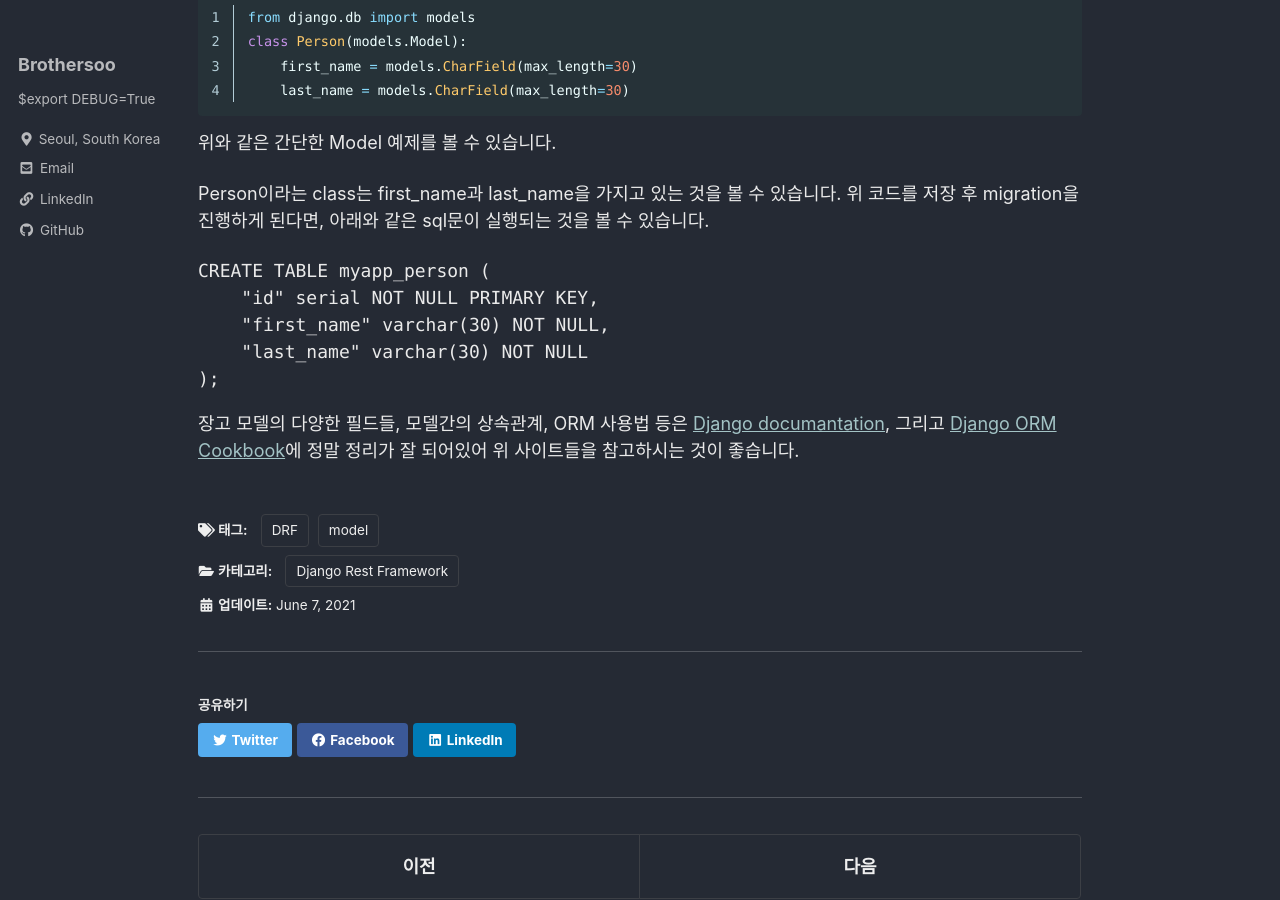
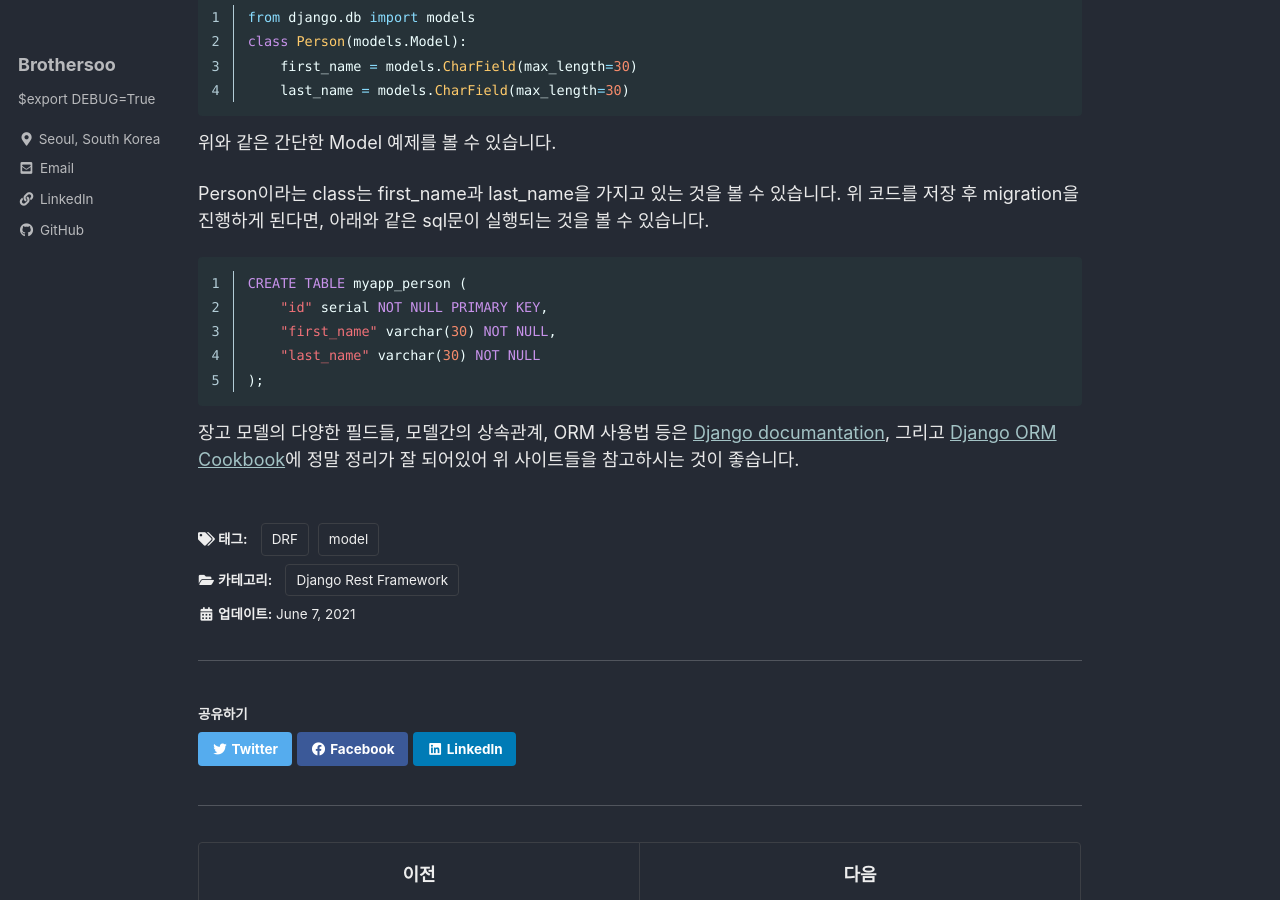
Before and after one commit to brothersoo/brothersoo.github.io, a Jekyll site: the page built from _posts/django/2021-06-07-drf-model.md, in a window 1280 px wide and 900 px high, scrolled down 609 px. Built offline with Jekyll 4.4.1, drawn with Linux system fonts in a browser that asks for light colours; cached includes are drawn as plain includes; comment, search, counter and statistics services are not loaded.

Commit message:
MODIFY: sql code block theme

````diff
--- a/_posts/django/2021-06-07-drf-model.md
+++ b/_posts/django/2021-06-07-drf-model.md
@@ -31,7 +31,7 @@ class Person(models.Model):
 
 Person이라는 class는 first_name과 last_name을 가지고 있는 것을 볼 수 있습니다.
 위 코드를 저장 후 migration을 진행하게 된다면, 아래와 같은 sql문이 실행되는 것을 볼 수 있습니다.
-```SQL
+```sql
 CREATE TABLE myapp_person (
     "id" serial NOT NULL PRIMARY KEY,
     "first_name" varchar(30) NOT NULL,
````
Also changed, not shown: _posts/django/2021-06-11-django-select-related.md (+2 -2 lines), _posts/django/2021-06-12-django-prefetch-related-2.md (+4 -4 lines).
